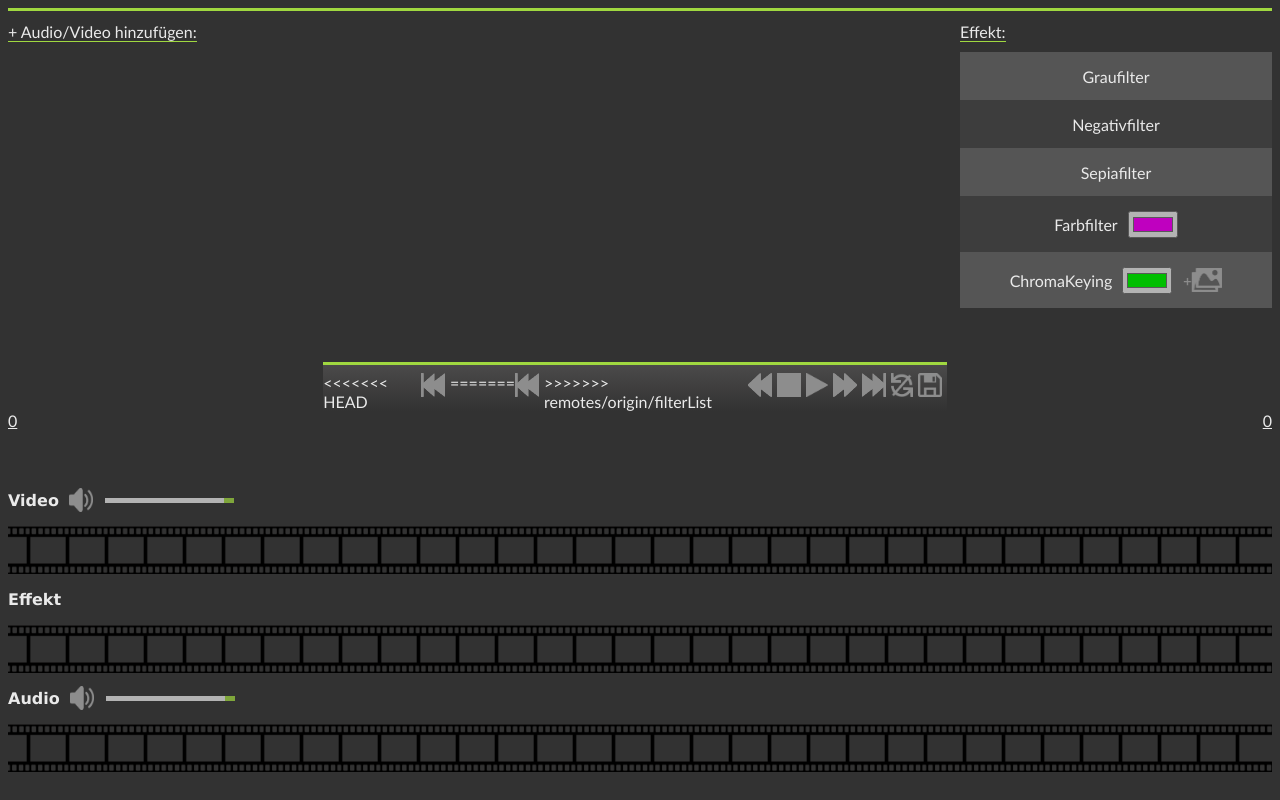
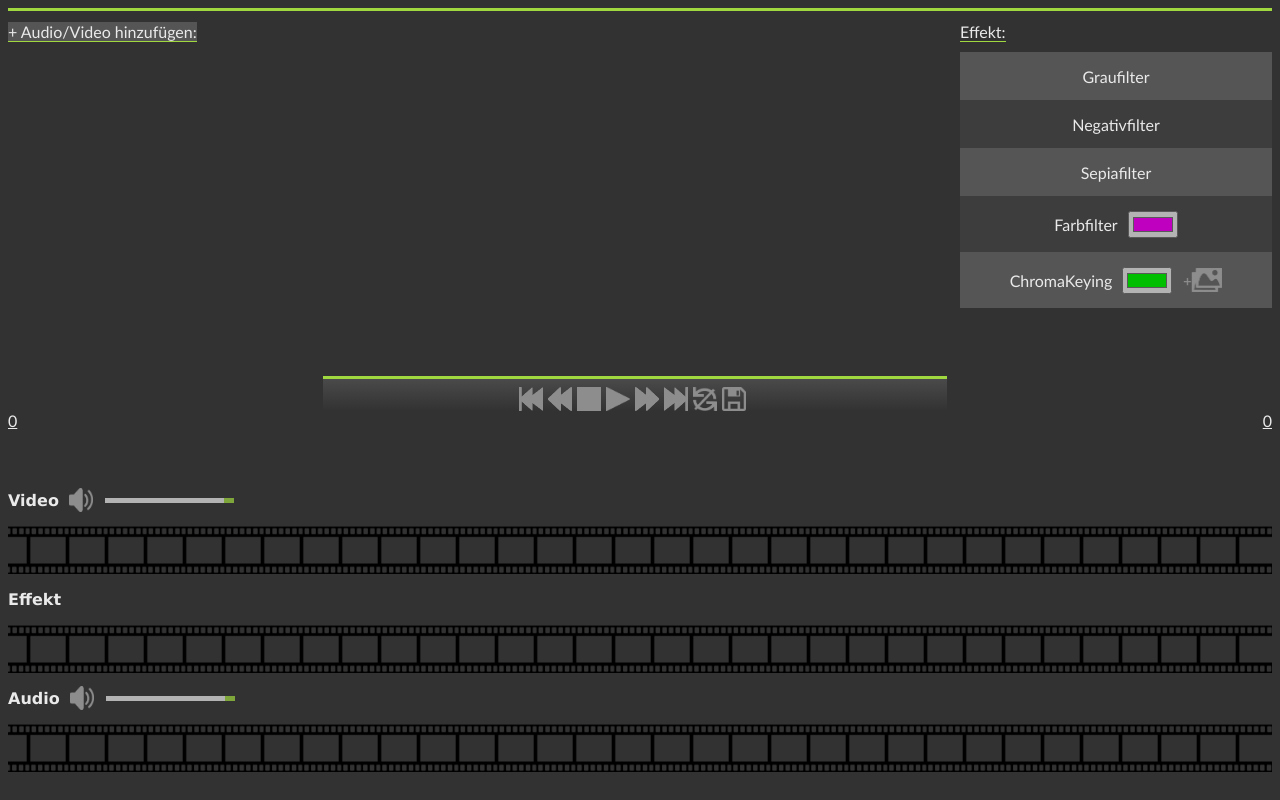
Before and after one commit to SelinaWernike/MMAudioUndVideo, a website with bundled scripts: page index.html in a window 1280 px wide. In both pictures the pointer is over the label "+ Audio/Video hinzufügen:". Built offline with nearby package versions, Linux system fonts and the light colour scheme.

Commit message:
HOVER!!!!

```diff
--- a/css/file.css
+++ b/css/file.css
@@ -2,6 +2,11 @@
     margin-top: 0.2em;
     margin-right: 00.2em;
 
+}
+
+#fileLabel:hover {
+    cursor: pointer;
+    background-color: #555555;
 }
 
 #fileLabel {
--- a/index.html
+++ b/index.html
@@ -27,11 +27,7 @@
                 <canvas id="canvas"></canvas>
             </div>
             <div id="videoControls">
-<<<<<<< HEAD
                 <img src="./images/toStart_white.png" width="24" height="24" onclick="onToPreviousClick()" class="pointer">
-=======
-                <img src="./images/toStart_white.png" width="24" height="24" onclick="onToStartClick()" class="pointer">
->>>>>>> remotes/origin/filterList
                 <img src="./images/rewind_white.png" width="24" height="24" onclick="onRewindClick()" class="pointer">
                 <img src="./images/stop_white.png" width="24" height="24" onclick="onToStartClick()" class="pointer">
                 <img id="playIcon" src="./images/play_white.png" width="24" height="24" onclick="onPlayClick()" class="pointer">
```
